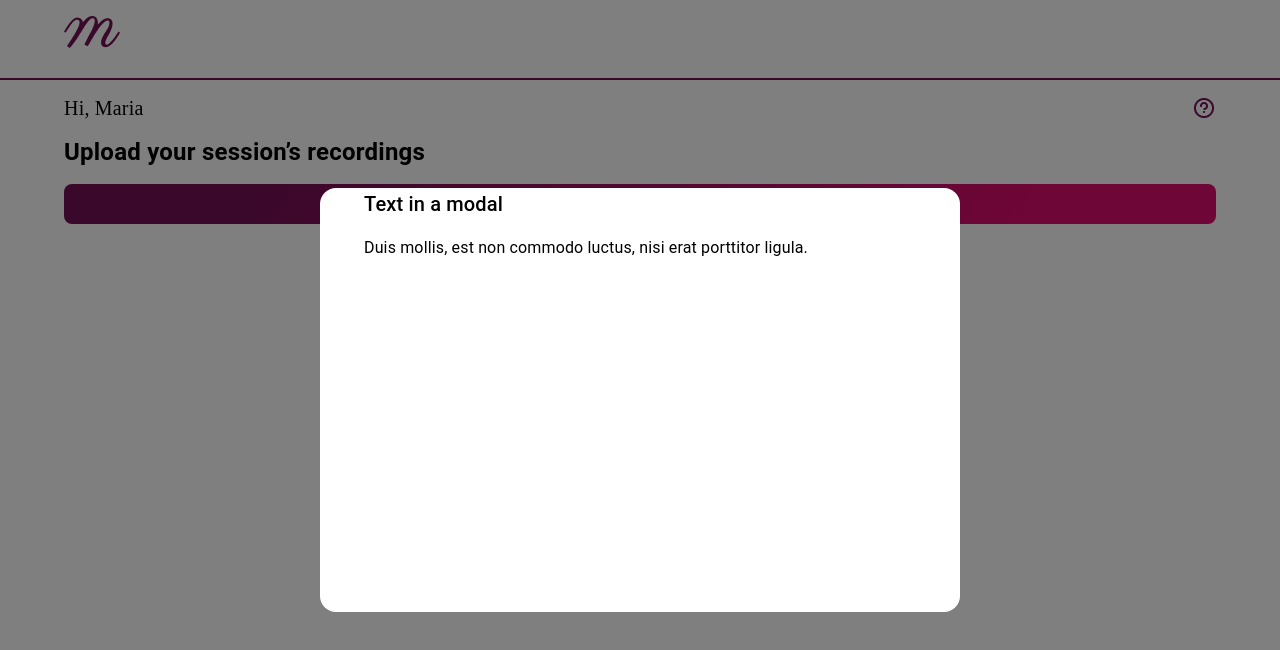
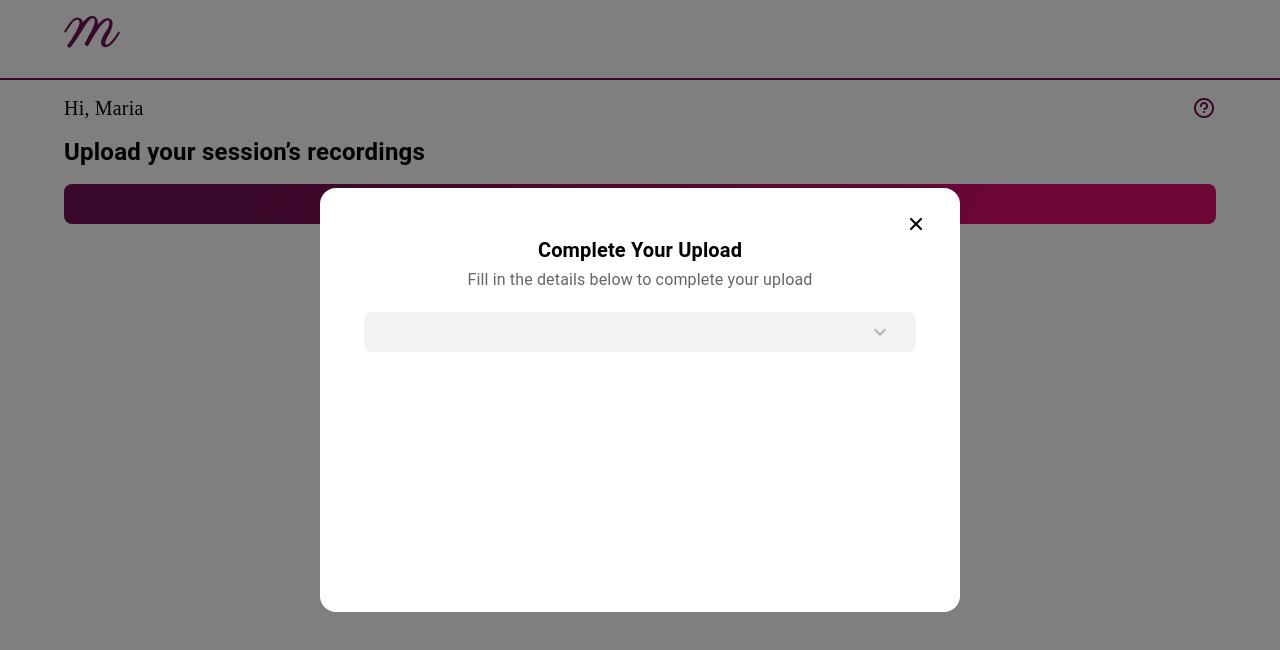
Before and after one commit to BashirSidi/mentalyctask, a React (Create React App) app: page / in a window 1280 px wide. Both pictures are taken after a click on the button "UPLOAD". Shown: the top 650 px of the page. Built offline with nearby package versions, Linux system fonts and the light colour scheme; the HTML template or start-up script is replaced by a standard one.

Commit message:
upload modal

```diff
--- a/package.json
+++ b/package.json
@@ -5,6 +5,7 @@
   "dependencies": {
     "@emotion/react": "^11.10.6",
     "@emotion/styled": "^11.10.6",
+    "@mui/icons-material": "^5.11.11",
     "@mui/material": "^5.11.11",
     "@testing-library/jest-dom": "^5.14.1",
     "@testing-library/react": "^13.0.0",
--- a/src/components/Upload.jsx
+++ b/src/components/Upload.jsx
@@ -1,7 +1,13 @@
+import {useState} from "react";
 import Box from '@mui/material/Box';
 import Typography from '@mui/material/Typography';
 import Modal from '@mui/material/Modal';
 import {Container} from '@mui/material';
+import CloseIcon from '../assets/close.png'
+import ExpandMoreIcon from '@mui/icons-material/ExpandMore';
+import MenuItem from '@mui/material/MenuItem';
+import FormControl from '@mui/material/FormControl';
+import Select from '@mui/material/Select';
 
 const style = {
   position: 'absolute',
@@ -16,6 +22,12 @@ const style = {
 };
 
 const Upload = ({open, handleClose}) => {
+  const [age, setAge] = useState('');
+  const [toggleIcon, setToggleIcon] = useState(false);
+
+  const handleChange = (event) => {
+    setAge(event.target.value);
+  };
 
   return (
     <div>
@@ -27,12 +39,118 @@ const Upload = ({open, handleClose}) => {
       >
         <Box sx={style}>
           <Container maxWidth="sm">
-            <Typography id="modal-modal-title" variant="h6" component="h2">
-              Text in a modal
-            </Typography>
-            <Typography id="modal-modal-description" sx={{ mt: 2 }}>
-              Duis mollis, est non commodo luctus, nisi erat porttitor ligula.
-            </Typography>
+            <Box
+              component="img"
+              sx={{
+                position: "absolute",
+                right: "32px",
+                top: "24px",
+                cursor: "pointer",
+              }}
+              onClick={handleClose}
+              alt="Close icon"
+              src={CloseIcon}
+            />
+           <Box>
+            <Typography
+                variant="h6"
+                component="h2"
+                sx={{
+                  fontWeight: 700,
+                  fontSize: {xs: '14px', md: '20px'},
+                  lineHeight: {xs: '16px', md: '24px'},
+                  textAlign: "center",
+                  color: "#000000",
+                  marginTop: "50px"
+                }}
+              >
+                Complete Your Upload
+              </Typography>
+              <Typography
+                id="modal-modal-description"
+                sx={{
+                  fontWeight: 400,
+                  fontSize: {xs: '12px', md: '16px'},
+                  lineHeight: {xs: '14px', md: '24px'},
+                  textAlign: "center",
+                  color: "#666666",
+                  marginTop: "6px",
+                }}
+              >
+                Fill in the details below to complete your upload
+              </Typography>
+
+              <Box>
+              <FormControl fullWidth>
+                <Select
+                  labelId="demo-simple-select-label"
+                  id="demo-simple-select"
+                  IconComponent={() => (
+                    <ExpandMoreIcon
+                      style={{
+                        transform: toggleIcon ? 'rotate(180deg)': '',
+                        color: toggleIcon ? '#000000': '#B2B2B2',
+                      }}
+                    />
+                  )}
+                  sx={{
+                    marginTop: "20px",
+                    background: "#F2F2F2",
+                    height: "40px",
+                    borderRadius: "8px",
+                    padding: "8px 24px 8px 24px",
+                    boxShadow: "none",
+                    "& .MuiMenu-list": {
+                      paddingTop: 0,
+                      paddingBottom: 0,
+                    },
+                    ".MuiOutlinedInput-notchedOutline": { border: 0 },
+                    "&.MuiOutlinedInput-root:hover .MuiOutlinedInput-notchedOutline":
+                      {
+                        border: 0,
+                      },
+                    "&.MuiOutlinedInput-root.Mui-focused .MuiOutlinedInput-notchedOutline":
+                      {
+                        border: 0,
+                      },
+                  }}
+                  MenuProps={{
+                    PaperProps: {
+                      sx: {
+                        "& .MuiMenu-list" : {
+                          paddingTop: 0,
+                          paddingBottom: 0,
+                        },
+                        bgcolor: '#ffffff',
+                        filter: "drop-shadow(4px 4px 16px rgba(0, 0, 0, 0.1))",
+                        borderRadius: "0px 0px 16px 16px;",
+                        marginTop: "6px",
+                        '& .MuiMenuItem-root': {
+                          padding: 2,
+                        },
+                        '& .Mui-selected': {
+                          borderRadius: "4px",
+                          background: "transparent",
+                          borderLeft: "4px solid #6B85AF",
+                          borderRight: "4px solid #6B85AF",
+                        },
+                      },
+                    },
+                  }}
+                  onOpen={() => setToggleIcon(true)}
+                  onClose={() => setToggleIcon(false)}
+                  value={age}
+                  onChange={handleChange}
+                >
+                  <MenuItem value="Progress note - 80 left">Progress note - 80 left</MenuItem>
+                  <MenuItem value="Soap note - 80 left">Soap note - 80 left</MenuItem>
+                  <MenuItem value="EMDR note- 80 left">EMDR note- 80 left</MenuItem>
+                  <MenuItem value="Couples therapy note - 80 left">Couples therapy note - 80 left</MenuItem>
+                  <MenuItem value="Family therapy note - 80 left">Family therapy note - 80 left</MenuItem>
+                </Select>
+              </FormControl>
+              </Box>
+           </Box>
           </Container>
         </Box>
       </Modal>
```
Also changed, not shown: 2 other files (tests, documents, lock files or other folders).
